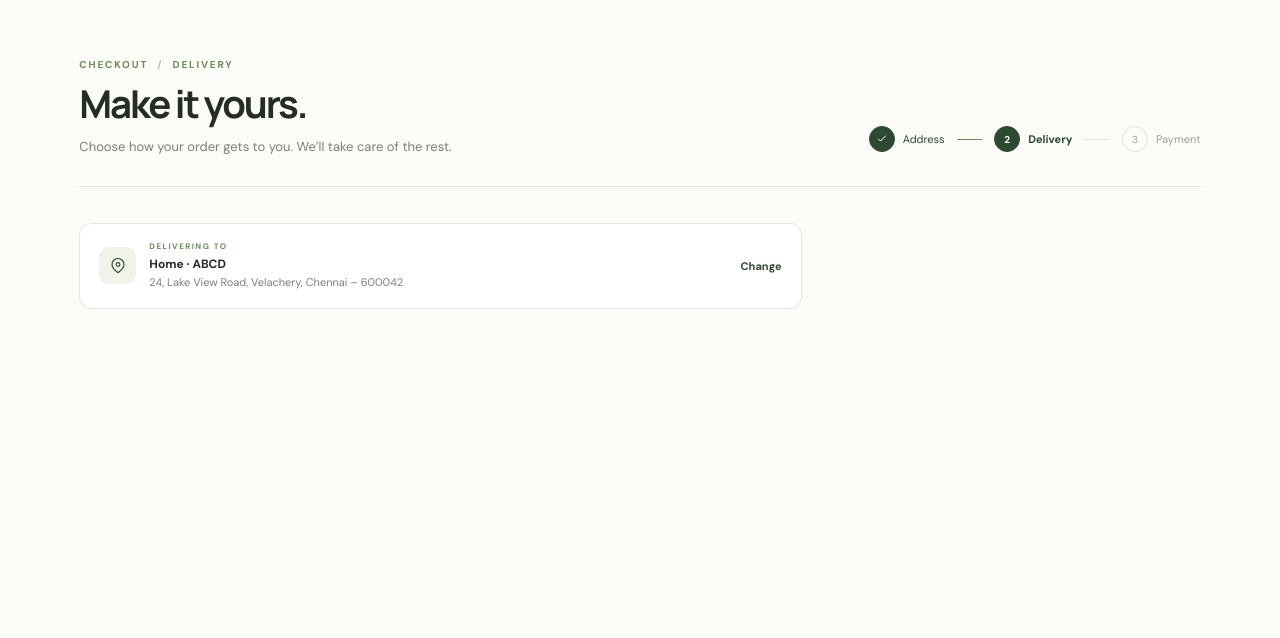
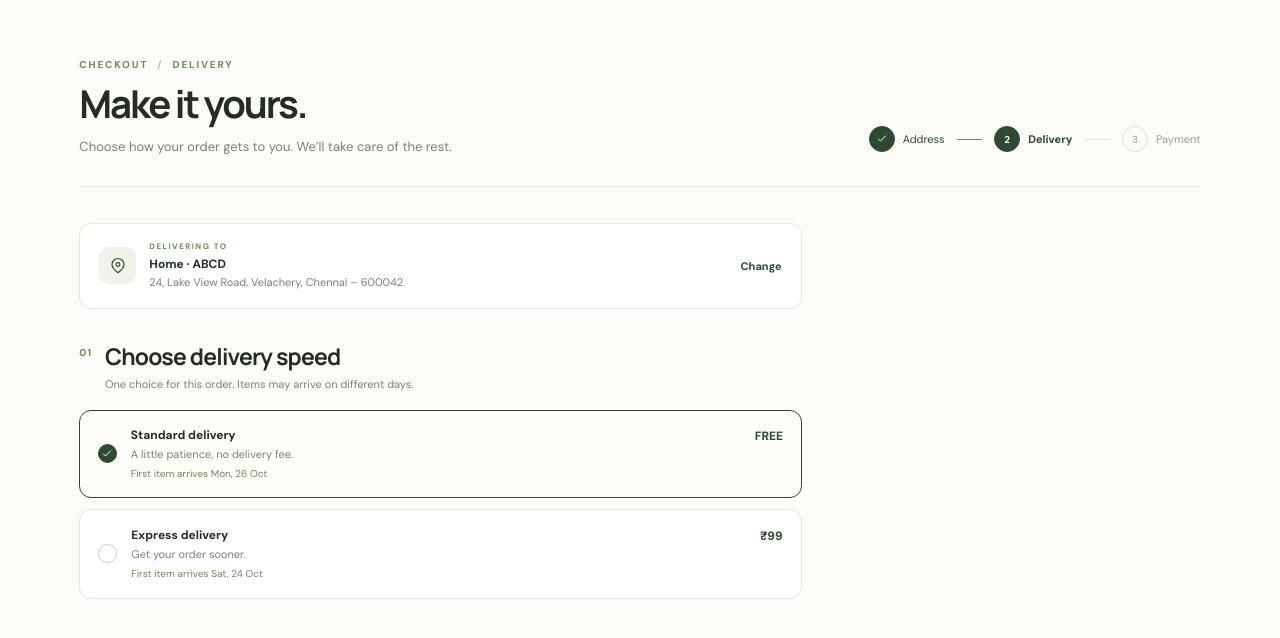
Before and after one commit to AdityaAS2268/WebTech, a React (Vite) app in the folder client/: page / in a window 1280 px wide. Shown: the top 638 px of the page. Built offline with nearby package versions, Linux system fonts and the light colour scheme.

Commit message:
Added selection for delivery options

```diff
--- a/client/src/components/DeliveryOptionsPage/DeliverOptionsPage.jsx
+++ b/client/src/components/DeliveryOptionsPage/DeliverOptionsPage.jsx
@@ -2,6 +2,7 @@ import { useMemo, useState } from "react";
 import "./DeliveryOptionsPage.css";
 import Header from "./Elements/Header.jsx";
 import SelectedDestinationPreview from "./Elements/SelectedDestinationPreview.jsx";
+import DeliveryOptions from "./Elements/DeliveryOptions";
 
 const products = [
     { id: 1, name: "Black and Gray Athletic Cotton Socks", detail: "6 pairs · Cotton blend", price: 299, qty: 1, tag: "SOCKS", tone: "sage", standard: "Monday, 26 October", express: "Saturday, 24 October" },
@@ -46,10 +47,13 @@ export default function DeliveryOptionsPage() {
 
             <Header Icon={Icon}/>
 
+
             <div className="delivery-options-layout">
                 <div className="delivery-main">
 
-                    <SelectedDestinationPreview Icon={Icon} />
+                    <SelectedDestinationPreview Icon={Icon} setNotice={setNotice} />
+
+                    <DeliveryOptions Icon={Icon} options={options} speed={speed} setSpeed={setSpeed} setNotice={setNotice} />
 
                 </div>
 
--- /dev/null
+++ b/client/src/components/DeliveryOptionsPage/Elements/DeliveryOptions.jsx
@@ -0,0 +1,19 @@
+export default function DeliveryOptionsPage({ Icon, options, speed, setSpeed, setNotice }) {
+    return (
+        <>
+            <section className="delivery-choice-section">
+                <div className="section-heading"><div><span className="section-index">01</span><div><h2>Choose delivery speed</h2><p>One choice for this order. Items may arrive on different days.</p></div></div></div>
+                <div className="delivery-option-list">
+                    {options.map((option) => {
+                        const isSelected = speed === option.id;
+                        return <button key={option.id} type="button" className={`delivery-option ${isSelected ? "delivery-option--selected" : ""}`} onClick={() => { setSpeed(option.id); setNotice(""); }} aria-pressed={isSelected}>
+                            <span className={`option-select-mark ${isSelected ? "option-select-mark--selected" : ""}`}>{isSelected && <Icon name="check"/>}</span>
+                            <span className="option-copy"><strong>{option.title}</strong><span>{option.copy}</span><small>First item arrives {option.earliest}</small></span>
+                            <span className="option-price">{option.fee === 0 ? "FREE" : `₹${option.fee}`}</span>
+                        </button>;
+                    })}
+                </div>
+            </section>
+        </>
+    )
+}
```
